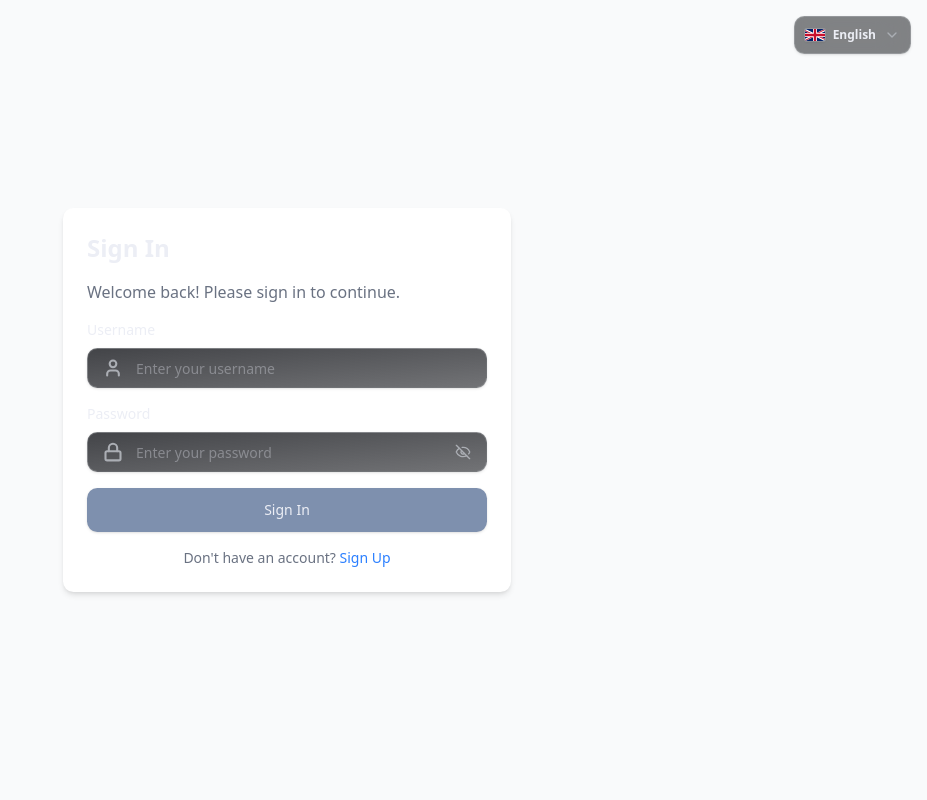
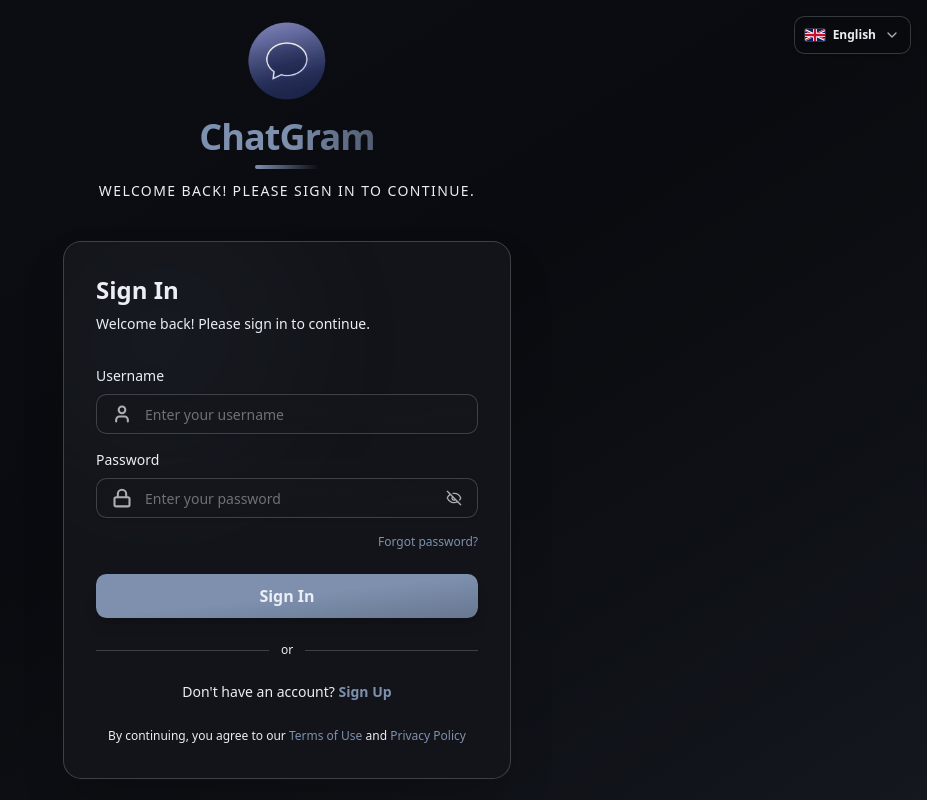
Before and after one commit to sultonzoda2011/chatgram, a React (Vite) app: page /login in a window 1280 px wide. Shown: the whole page, without its empty margins (353-1280 px from the left). Built offline with nearby package versions, Linux system fonts and the light colour scheme.

Commit message:
feat: enhance LoginPage with animated elements, improved layout, and logo integration

```diff
--- a/src/pages/(auth)/login.tsx
+++ b/src/pages/(auth)/login.tsx
@@ -11,10 +11,13 @@ import { Lock, User } from 'lucide-react'
 import { useForm } from 'react-hook-form'
 import { useTranslation } from 'react-i18next'
 import { Link, useNavigate } from 'react-router-dom'
+import { motion } from 'motion/react'
 import { toast } from 'sonner'
+import logo from '@/assets/logo.png'
 const LoginPage = () => {
   const navigate = useNavigate()
   const { t } = useTranslation()
+
   const { mutate, isPending } = useMutation({
     mutationFn: loginApi,
     onSuccess: (res) => {
@@ -26,6 +29,7 @@ const LoginPage = () => {
       toast.error(err.message)
     },
   })
+
   const { control, handleSubmit } = useForm<ILogin>({
     defaultValues: {
       username: '',
@@ -33,18 +37,110 @@ const LoginPage = () => {
     },
     resolver: zodResolver(LoginSchema),
   })
+
   const onSubmit = (data: ILogin) => {
     mutate(data)
   }
+
   return (
-    <div className="min-h-screen flex items-center justify-center bg-gray-50 p-4">
-      <div className="absolute top-4 right-4">
+    <div className="min-h-screen flex items-center justify-center bg-gradient-to-br from-background via-background to-accent/10 p-4 relative overflow-hidden">
+      <motion.div
+        className="absolute inset-0 bg-gradient-to-br from-primary/5 via-transparent to-chart-2/5 opacity-50"
+        animate={{
+          backgroundPosition: ['0% 0%', '100% 100%'],
+        }}
+        transition={{
+          duration: 15,
+          repeat: Infinity,
+          repeatType: 'reverse',
+        }}
+      />
+
+      <motion.div
+        className="absolute -top-40 -left-40 w-80 h-80 bg-primary/10 rounded-full blur-3xl"
+        animate={{
+          scale: [1, 1.2, 1],
+          opacity: [0.2, 0.4, 0.2],
+        }}
+        transition={{
+          duration: 12,
+          repeat: Infinity,
+          ease: 'easeInOut',
+        }}
+      />
+
+      <motion.div
+        className="absolute top-4 right-4 z-50"
+        initial={{ opacity: 0, x: 20 }}
+        animate={{ opacity: 1, x: 0 }}
+        transition={{ duration: 0.5, delay: 0.2 }}
+      >
         <LanguageSwitcher />
-      </div>
-      <div className="w-full max-w-md p-6 bg-white rounded-lg shadow-md">
-        <h2 className="text-2xl font-semibold mb-4">{t('login.title')}</h2>
-        <p className="mb-4 text-gray-500">{t('login.subtitle')}</p>
+      </motion.div>
+
+      <motion.div
+        className="w-full max-w-md relative z-10"
+        initial={{ opacity: 0, y: 20, scale: 0.95 }}
+        animate={{ opacity: 1, y: 0, scale: 1 }}
+        transition={{ duration: 0.5, type: 'spring', stiffness: 300, damping: 30 }}
+      >
+        <motion.div
+          initial={{ opacity: 0, y: -30 }}
+          animate={{ opacity: 1, y: 0 }}
+          transition={{ duration: 0.6, delay: 0.1 }}
+          className="text-center mb-10"
+        >
+          <img
+            src={logo}
+            alt={t('login.brandName')}
+            className="w-20 h-20 mx-auto mb-4 text-primary"
+          />
+
+          <motion.div
+            initial={{ opacity: 0 }}
+            animate={{ opacity: 1 }}
+            transition={{ duration: 0.6, delay: 0.2 }}
+          >
+            <h1 className="text-4xl font-black bg-gradient-to-r from-primary via-primary to-chart-2 bg-clip-text text-transparent mb-2 tracking-tight">
+              ChatGram
+            </h1>
+            <div className="h-1 w-16 bg-gradient-to-r from-primary to-chart-2 mx-auto rounded-full mb-3" />
+            <p className="text-sm font-medium text-chart-1 tracking-widest uppercase">
+              {t('login.subtitle')}
+            </p>
+          </motion.div>
+        </motion.div>
+
+        <div className="bg-card/95 backdrop-blur-xl rounded-2xl shadow-2xl border border-border p-8 overflow-hidden relative">
+          <motion.div
+            className="absolute -top-1 -left-1 w-64 h-64 bg-gradient-to-br from-primary/20 to-chart-2/20 rounded-full blur-3xl"
+            animate={{
+              scale: [1, 1.2, 1],
+              opacity: [0.3, 0.5, 0.3],
+            }}
+            transition={{
+              duration: 8,
+              repeat: Infinity,
+              ease: 'easeInOut',
+            }}
+          />
+          <motion.div className="relative z-10">
+            <motion.div
+              initial={{ opacity: 0, y: -10 }}
+              animate={{ opacity: 1, y: 0 }}
+              transition={{ duration: 0.5, delay: 0.3 }}
+              className="mb-8"
+            >
+              <h2 className="text-2xl font-bold text-foreground mb-2">{t('login.title')}</h2>
+              <p className="text-sm text-chart-1 font-medium">{t('login.subtitle')}</p>
+            </motion.div>
+
             <form className="flex flex-col gap-4" onSubmit={handleSubmit(onSubmit)}>
+              <motion.div
+                initial={{ opacity: 0, x: -20 }}
+                animate={{ opacity: 1, x: 0 }}
+                transition={{ duration: 0.4, delay: 0.35 }}
+              >
                 <FormInput
                   name="username"
                   control={control}
@@ -53,6 +149,13 @@ const LoginPage = () => {
                   placeholder={t('login.usernamePlaceholder')}
                   icon={User}
                 />
+              </motion.div>
+
+              <motion.div
+                initial={{ opacity: 0, x: -20 }}
+                animate={{ opacity: 1, x: 0 }}
+                transition={{ duration: 0.4, delay: 0.4 }}
+              >
                 <FormInput
                   name="password"
                   control={control}
@@ -61,17 +164,103 @@ const LoginPage = () => {
                   placeholder={t('login.passwordPlaceholder')}
                   icon={Lock}
                 />
-          <Button type="submit" isPending={isPending}>
+              </motion.div>
+
+              <motion.div
+                initial={{ opacity: 0 }}
+                animate={{ opacity: 1 }}
+                transition={{ duration: 0.4, delay: 0.45 }}
+                className="flex justify-end"
+              >
+                <Link
+                  to="#"
+                  className="text-xs font-medium text-primary hover:text-primary/80 transition-colors duration-200"
+                >
+                  {t('login.forgotPassword')}
+                </Link>
+              </motion.div>
+
+              <motion.div
+                initial={{ opacity: 0, y: 20 }}
+                animate={{ opacity: 1, y: 0 }}
+                transition={{ duration: 0.4, delay: 0.5 }}
+                className="pt-2"
+              >
+                <motion.div whileHover={{ scale: 1.02 }} whileTap={{ scale: 0.98 }}>
+                  <Button
+                    type="submit"
+                    isPending={isPending}
+                    className="w-full h-11 bg-gradient-to-br from-primary via-primary to-primary/80 hover:from-primary/90 hover:via-primary/85 hover:to-primary/70 shadow-lg hover:shadow-xl transition-all duration-200 font-semibold text-base"
+                  >
                     {t('login.submitButton')}
                   </Button>
+                </motion.div>
+              </motion.div>
             </form>
-        <p className="mt-4 text-center text-sm text-gray-500">
+
+            <motion.div
+              initial={{ opacity: 0, scaleX: 0 }}
+              animate={{ opacity: 1, scaleX: 1 }}
+              transition={{ duration: 0.4, delay: 0.55 }}
+              className="flex items-center gap-3 my-6"
+            >
+              <div className="h-px flex-1 bg-border" />
+              <span className="text-xs text-chart-1 font-medium">{t('login.divider')}</span>
+              <div className="h-px flex-1 bg-border" />
+            </motion.div>
+
+            <motion.div
+              initial={{ opacity: 0 }}
+              animate={{ opacity: 1 }}
+              transition={{ duration: 0.5, delay: 0.6 }}
+              className="text-center"
+            >
+              <p className="text-sm text-chart-1 mb-3">
                 {t('login.noAccount')}{' '}
-          <Link to="/register" className="font-medium text-blue-500 hover:text-blue-700">
+                <Link
+                  to="/register"
+                  className="font-semibold text-primary hover:text-primary/80 transition-colors duration-200 relative inline-block group"
+                >
                   {t('login.signUp')}
+                  <motion.div
+                    className="absolute bottom-0 left-0 w-0 h-0.5 bg-gradient-to-r from-primary to-chart-2 group-hover:w-full transition-all duration-300"
+                    layoutId="underline"
+                  />
                 </Link>
               </p>
+            </motion.div>
+
+            <motion.p
+              initial={{ opacity: 0 }}
+              animate={{ opacity: 1 }}
+              transition={{ duration: 0.5, delay: 0.65 }}
+              className="text-xs text-chart-1 text-center mt-6 leading-relaxed"
+            >
+              {t('login.termsText')}{' '}
+              <Link to="#" className="text-primary hover:text-primary/80 transition-colors">
+                {t('login.terms')}
+              </Link>{' '}
+              {t('login.and')}{' '}
+              <Link to="#" className="text-primary hover:text-primary/80 transition-colors">
+                {t('login.privacy')}
+              </Link>
+            </motion.p>
+          </motion.div>
         </div>
+
+        <motion.div
+          className="absolute -bottom-20 -right-20 w-40 h-40 bg-chart-2/10 rounded-full blur-3xl"
+          animate={{
+            scale: [1, 1.3, 1],
+            opacity: [0.2, 0.4, 0.2],
+          }}
+          transition={{
+            duration: 10,
+            repeat: Infinity,
+            ease: 'easeInOut',
+          }}
+        />
+      </motion.div>
     </div>
   )
 }
```
Lines whose indentation alone changed are shown as unchanged.
